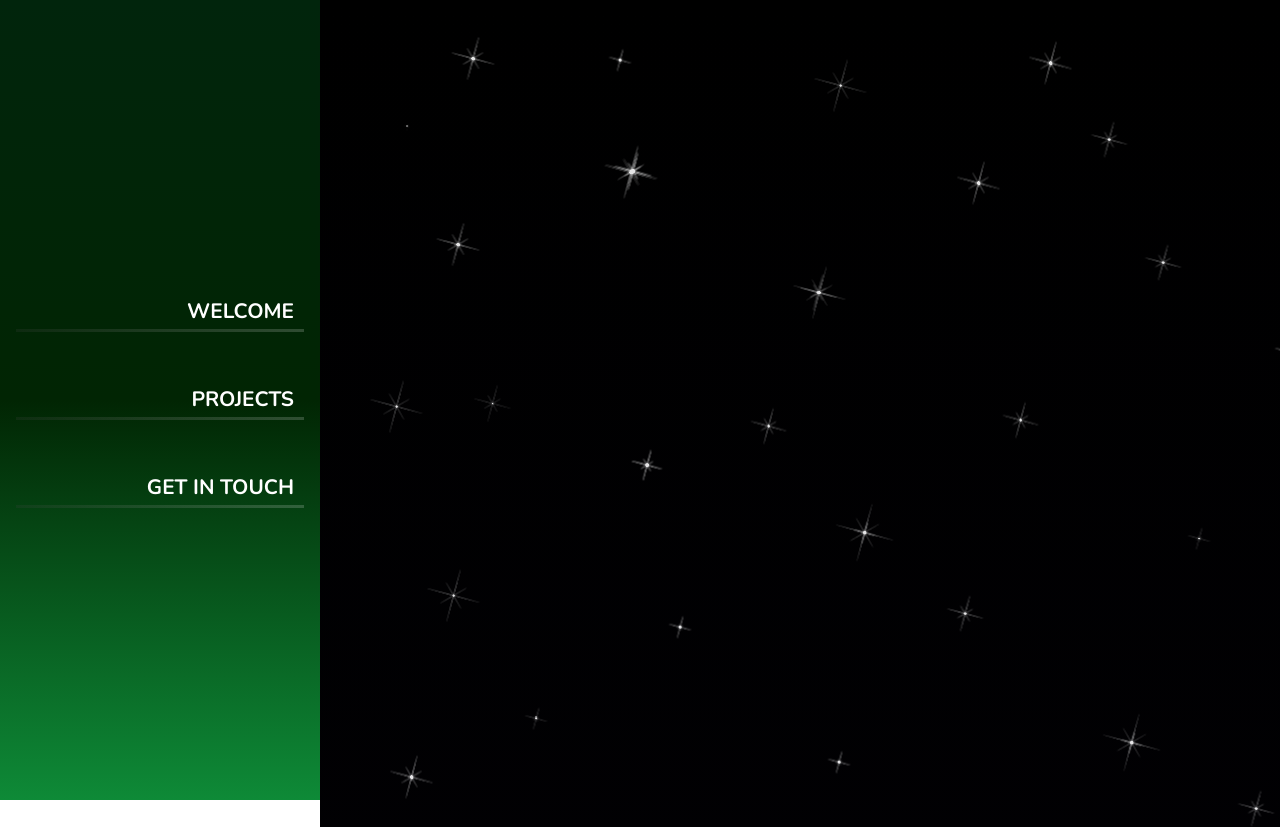
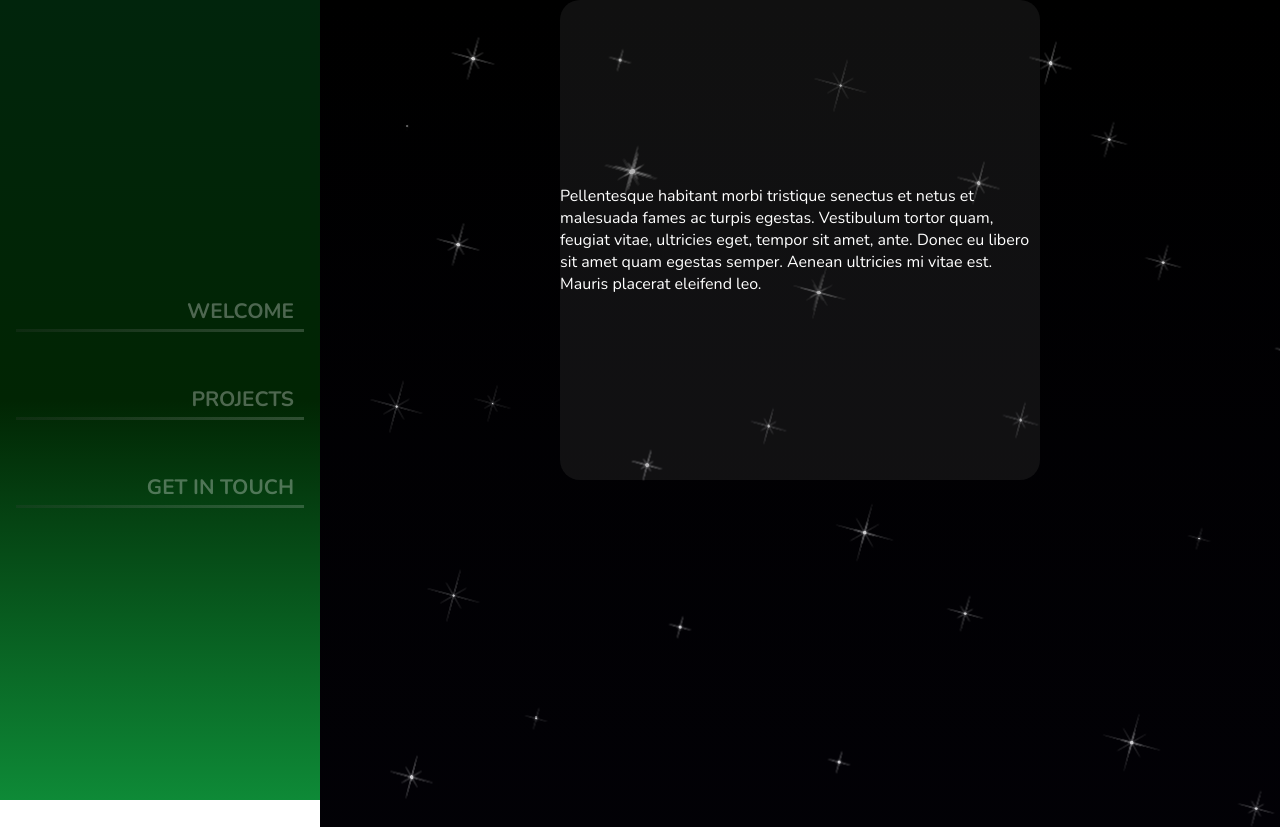
Before and after one commit to MtheMartian/profile, a React (Create React App) app: page / in a window 1280 px wide. Shown: the top 827 px of the page. Built offline with nearby package versions, Linux system fonts and the light colour scheme.

Commit message:
about me

```diff
--- a/src/css/profile.css
+++ b/src/css/profile.css
@@ -53,6 +53,27 @@ body{
   transition: 300ms border-image;
 }
 
+#side-menu li a{
+  opacity: 0.3;
+  transition: 150ms opacity;
+}
+
+#side-menu li a:hover{
+  opacity: 0.5
+}
+
+#olo{
+  color: white;
+  width: 50%;
+  height: 30rem;
+  display: flex;
+  flex-direction: column;
+  align-items: center;
+  justify-content: center;
+  background: rgba(82, 82, 82, 0.2);
+  border-radius: 20px;
+}
+
 @keyframes fillborder{
   0% {border-image: linear-gradient(45deg, rgba(65, 65, 65, 0.8), rgba(255, 255, 255, 1)) 1;}
   25% {border-image: linear-gradient(45deg, rgba(65, 65, 65, 0.6), rgba(255, 255, 255, 0.8)) 1;}
@@ -73,19 +94,22 @@ body{
 /* ----- About Me -----*/
 #about-me{
   background: linear-gradient(rgba(0, 0, 0, 0.7), rgb(18, 10, 54));
-  background-image: linear-gradient(rgba(0, 0, 0, 0.1), rgba(18, 10, 54, 0.1)), url(../assets/stars.png);
-
+  background-image: linear-gradient(rgba(0, 0, 0, 0.2), rgba(18, 10, 54, 0.2)), url(../assets/stars.png);
+  display: flex;
+  flex-direction: column;
+  align-items: center;
+  justify-content: flex-start;
 }
 
 /* ----- Projects ----- */
 #projects{
  background: rgb(25, 18, 59);
- background-image: linear-gradient(rgba(25, 18, 59, 0.1), rgba(39, 28, 94, 0.1)), url(../assets/stars.png);
+ background-image: linear-gradient(rgba(25, 18, 59, 0.2), rgba(39, 28, 94, 0.2)), url(../assets/stars.png);
 }
 
 /* ----- Contact Me ----- */
 #contact-me{
   background: linear-gradient(rgb(36, 25, 87), rgb(49, 37, 80), rgb(115, 103, 145));
-  background-image: linear-gradient(rgba(36, 25, 87, 0.1), rgba(49, 37, 80, 0.1), rgba(115, 103, 145, 0.1)),
+  background-image: linear-gradient(rgba(36, 25, 87, 0.2), rgba(49, 37, 80, 0.2), rgba(115, 103, 145, 0.2)),
                     url(../assets/stars.png);
 }
--- a/src/pages/profile.tsx
+++ b/src/pages/profile.tsx
@@ -10,9 +10,11 @@ function SideMenu(){
     anchors.forEach((anchor: HTMLAnchorElement) =>{
       if(e.currentTarget.getAttribute("href") === anchor.getAttribute("href")){
         anchor.parentElement!.style.animation = "fillborder 3s infinite ease-in";
+        anchor.style.opacity = "1";
       }
       else{
         anchor.parentElement!.style.animation = "none";
+        anchor.style.cssText = "";
       }
     })
   }
@@ -50,7 +52,9 @@ function SideMenu(){
 function AboutMe(){
   return(
     <section id="about-me" className="portfolio-section-general">
-
+      <div id="olo">
+      <p>Pellentesque habitant morbi tristique senectus et netus et malesuada fames ac turpis egestas. Vestibulum tortor quam, feugiat vitae, ultricies eget, tempor sit amet, ante. Donec eu libero sit amet quam egestas semper. Aenean ultricies mi vitae est. Mauris placerat eleifend leo.</p>
+      </div>
     </section>
   );
 }
```
